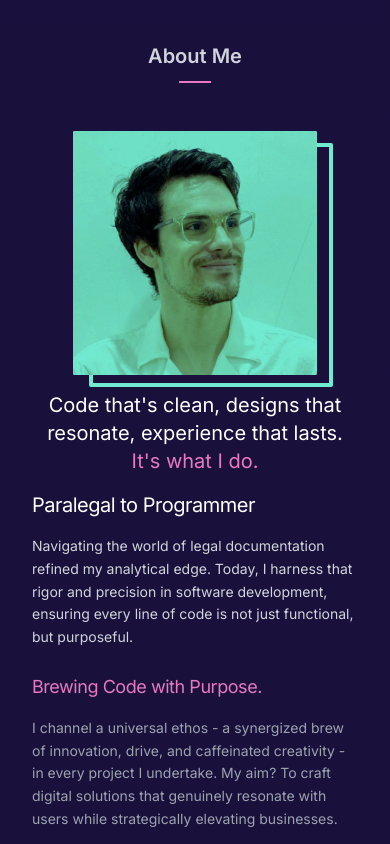
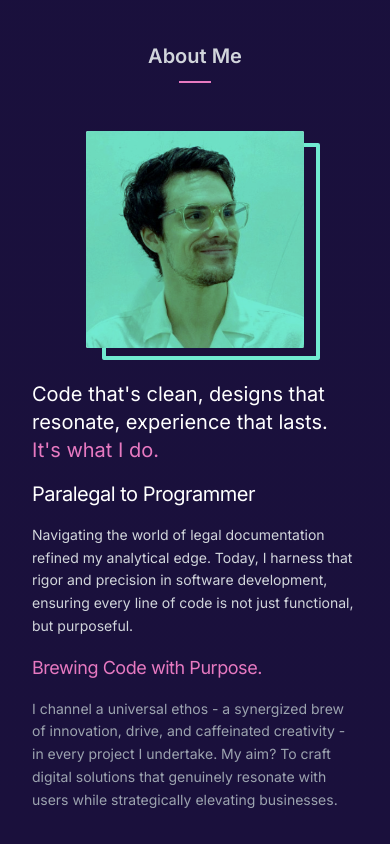
Before and after one commit to jmayheww/joshua-portfolio, a Next.js app: page / in a window 390 px wide. Shown: the part 900-1744 px from the top of the page. Built offline with nearby package versions, Linux system fonts and the light colour scheme.

Commit message:
match about margins and responsive display to mirror hero section dimensions

```diff
--- a/app/sections/About.js
+++ b/app/sections/About.js
@@ -5,12 +5,12 @@ export const About = () => {
   const paragraphClasses = "text-sm sm:text-base font-jetbrains-mono";
 
   return (
-    <section className="flex flex-col items-center py-16 px-4 sm:px-6 lg:px-8 space-y-4 sm:space-y-6 md:space-y-12 lg:space-y-16 max-w-4xl mx-auto">
+    <section className="flex flex-col items-center py-16 px-4 sm:px-6 md:px-8 lg:px-8 space-y-4 sm:space-y-6 md:space-y-12 lg:space-y-16 max-w-4xl mx-auto">
       <SectionHeader title="About Me" />
 
-      <div className="flex flex-col md:flex-row w-full items-center md:space-x-10">
+      <div className="flex flex-col md:flex-row w-full items-start md:space-x-10">
         {/* Portrait */}
-        <div className="relative w-3/4 md:w-1/3 mx-auto md:mx-0 mb-4 md:mb-0">
+        <div className="relative w-2/3 sm:w-1/2 md:w-1/3 mx-auto md:mx-0 mb-8 md:mb-0">
           <div className="absolute -bottom-3 -right-4 w-full h-full border-4 border-success rounded-sm z-0"></div>
           <div className="relative w-full z-10 overflow-hidden rounded-sm">
             <Image
@@ -24,19 +24,21 @@ export const About = () => {
             <div className="absolute top-0 left-0 w-full h-full bg-success mix-blend-multiply hover:opacity-0 transition-opacity duration-300"></div>
           </div>
         </div>
+
         {/* Tagline */}
-        <div className="flex flex-col space-y-4 w-full md:w-2/3 text-center md:text-left">
+        <div className="flex flex-col space-y-4 w-full md:w-2/3 text-left md:pl-10">
           {/* Mobile Tagline */}
           <p
-            className={`text-xl sm:text-2xl md:text-3xl text-white ${paragraphClasses} block md:hidden`}
+            className={`text-xl sm:text-2xl md:text-3xl text-white ${paragraphClasses} block md:hidden max-w-xs`}
           >
             Code that's clean, designs that resonate, experience that lasts.{" "}
             <span className="text-primary">It's what I do.</span>
           </p>
+
           {/* Desktop Tagline */}
           <div className="hidden md:block">
             <p
-              className={`text-xl sm:text-2xl md:text-3xl text-white ${paragraphClasses}`}
+              className={`text-xl sm:text-2xl md:text-3xl text-white ${paragraphClasses} block md:hidden max-w-md mx-auto text-center`}
             >
               Code that's clean.
             </p>
@@ -60,7 +62,6 @@ export const About = () => {
       </div>
 
       {/* More About Text */}
-      <div className="max-w-xl md:max-w-2xl space-y-6">
       <div>
         <h3 className="text-xl sm:text-2xl md:text-3xl lg:text-4xl font-inter tracking-tight text-white mb-4">
           Paralegal to Programmer
@@ -82,12 +83,11 @@ export const About = () => {
         <p
           className={`${paragraphClasses} md:text-lg leading-relaxed text-gray-400`}
         >
-            I channel a universal ethos - a synergized brew of innovation,
-            drive, and caffeinated creativity - in every project I undertake. My
-            aim? To craft digital solutions that genuinely resonate with users
-            while strategically elevating businesses.
+          I channel a universal ethos - a synergized brew of innovation, drive,
+          and caffeinated creativity - in every project I undertake. My aim? To
+          craft digital solutions that genuinely resonate with users while
+          strategically elevating businesses.
         </p>
-        </div>
       </div>
     </section>
   );
```
Lines whose indentation alone changed are shown as unchanged.
